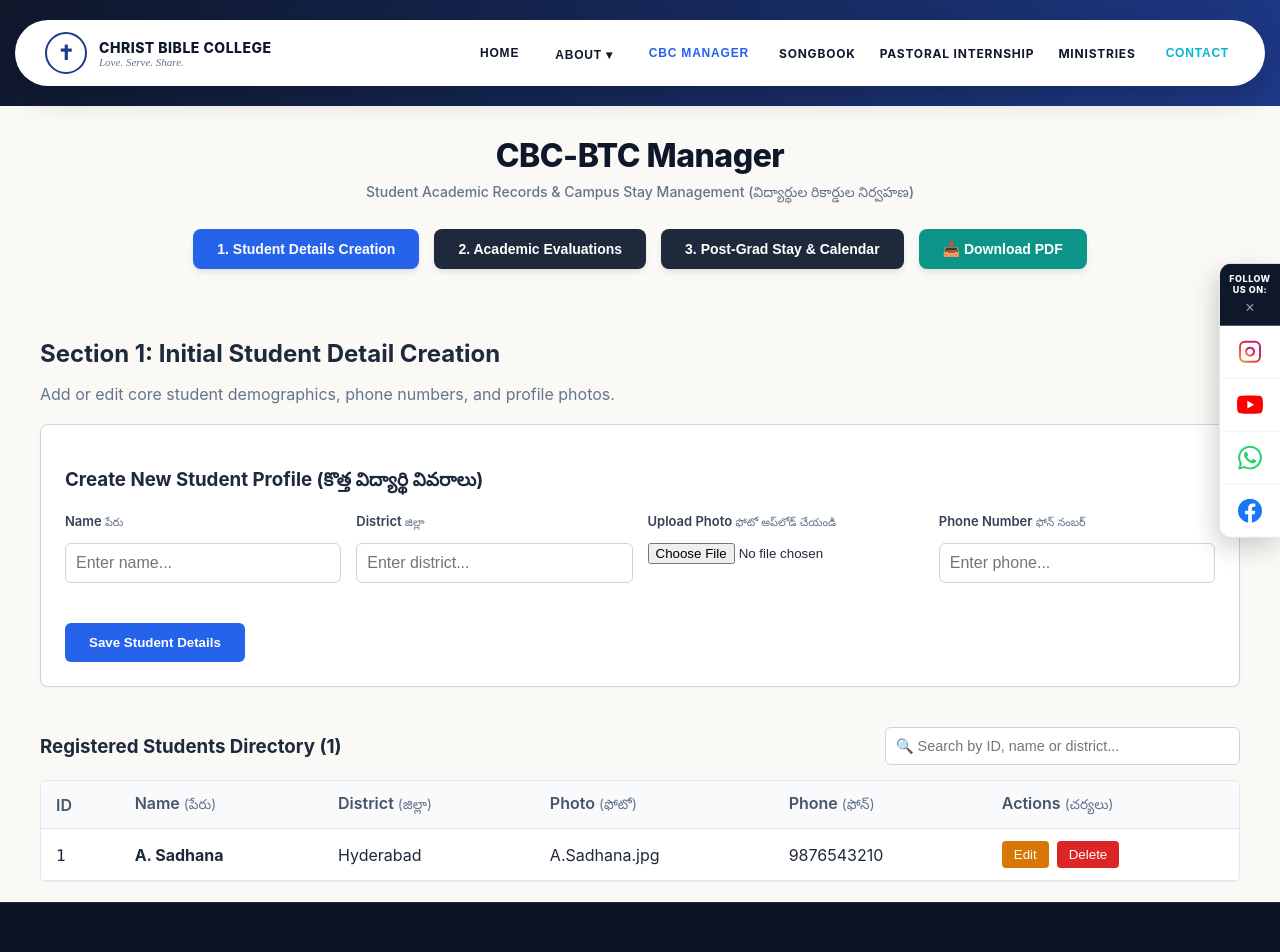
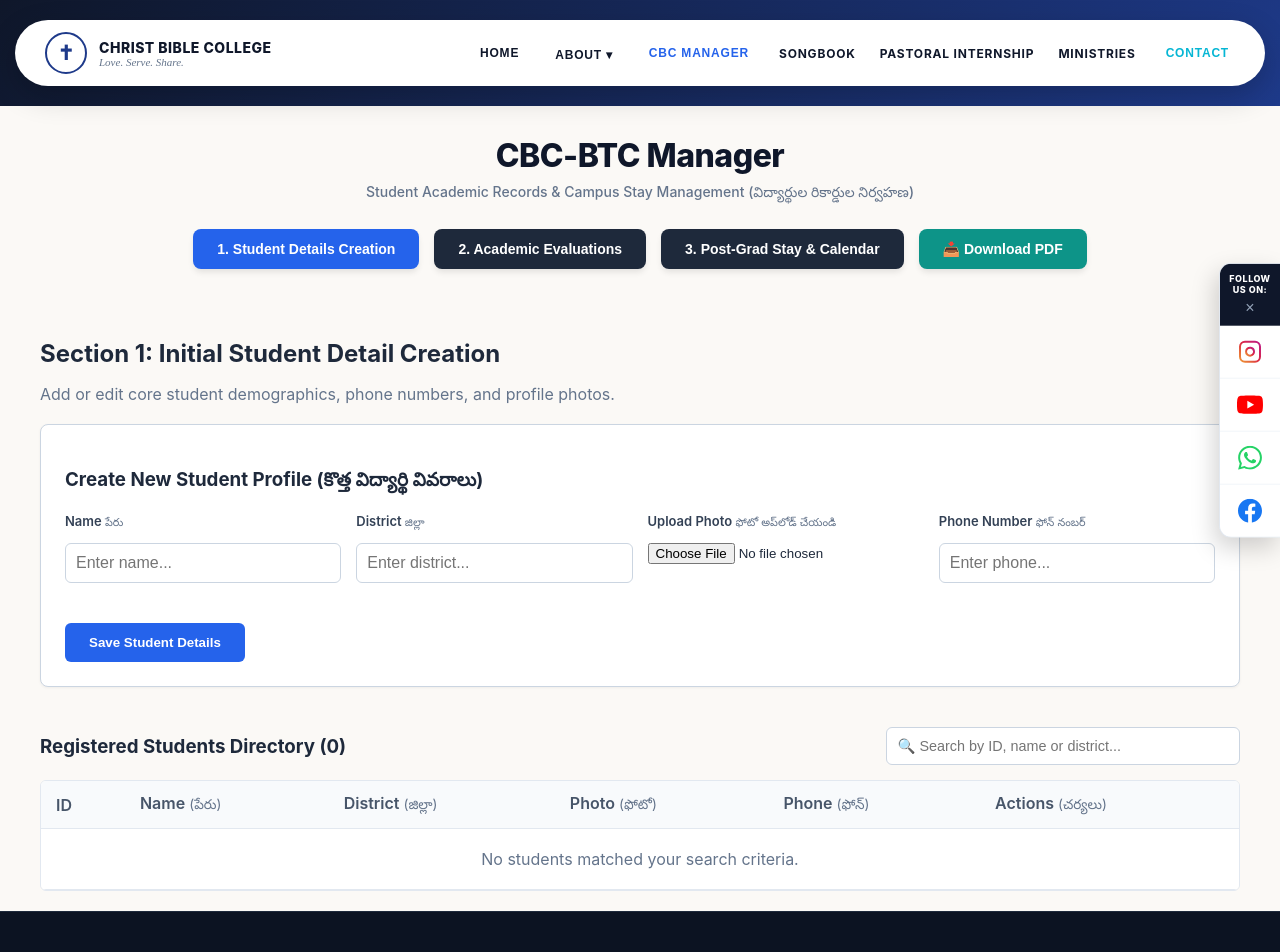
Before and after one commit to pramilaaztraining/cbc-students-manager, a React (Create React App) app: page / in a window 1280 px wide. Shown: the top 952 px of the page. Built offline with nearby package versions, Linux system fonts and the light colour scheme.

Commit message:
Removed Dummy Data for display

```diff
--- a/src/App.js
+++ b/src/App.js
@@ -30,27 +30,9 @@ function App() {
   const rajkeys = ['law', 'history', 'poetic', 'prophetic'];
   const sampathKeys = ['loc', 'locChronological', 'evangelism'];
 
-  const initialData = [
-    {
-      id: 1,
-      name: 'A. Sadhana',
-      district: 'Hyderabad',
-      photoLink: 'A.Sadhana.jpg',
-      photoUrl: '',
-      phone: '9876543210',
-      stephen: createDetailedSubsections(stephenKeys),
-      rajshekar: createDetailedSubsections(rajkeys),
-      sampath: createDetailedSubsections(sampathKeys),
-      accommodation: '10-12 Jan',
-      postGradStay: 'Staying after graduation for worship and campus assistance',
-      stayStartDateTime: '2026-11-13T08:00',
-      stayEndDateTime: '2026-11-15T20:00'
-    }
-  ];
-
   const [rows, setRows] = useState(() => {
     const saved = localStorage.getItem('cbc_students_complete_app_data');
-    return saved ? JSON.parse(saved) : initialData;
+    return saved ? JSON.parse(saved) : [];
   });
 
   const [formData, setFormData] = useState({
```
